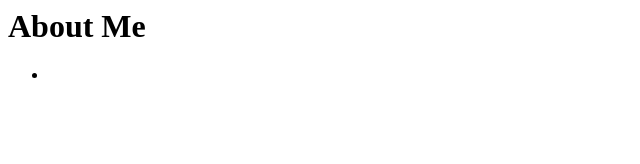
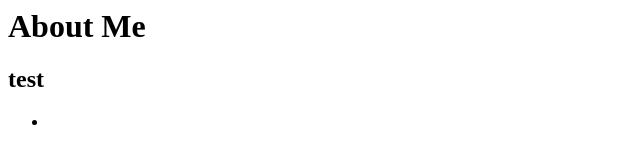
Before and after one commit to staten-island-tech/intro-to-html-Verviam, a plain HTML site: page index.html in a window 1280 px wide. Shown: the full height of the page, 0-640 px from the left. Drawn offline with Linux system fonts and the light colour scheme.

Commit message:
Update index.html

```diff
--- a/index.html
+++ b/index.html
@@ -6,9 +6,12 @@
     </head>
     <body>
         <h1>About Me</h1>
-        <h2></h2>
+        <h2>test</h2>
         <ul>
-            <li></li>
+
+            <li>
+
+            </li>
         </ul>
 
     </body>
```
